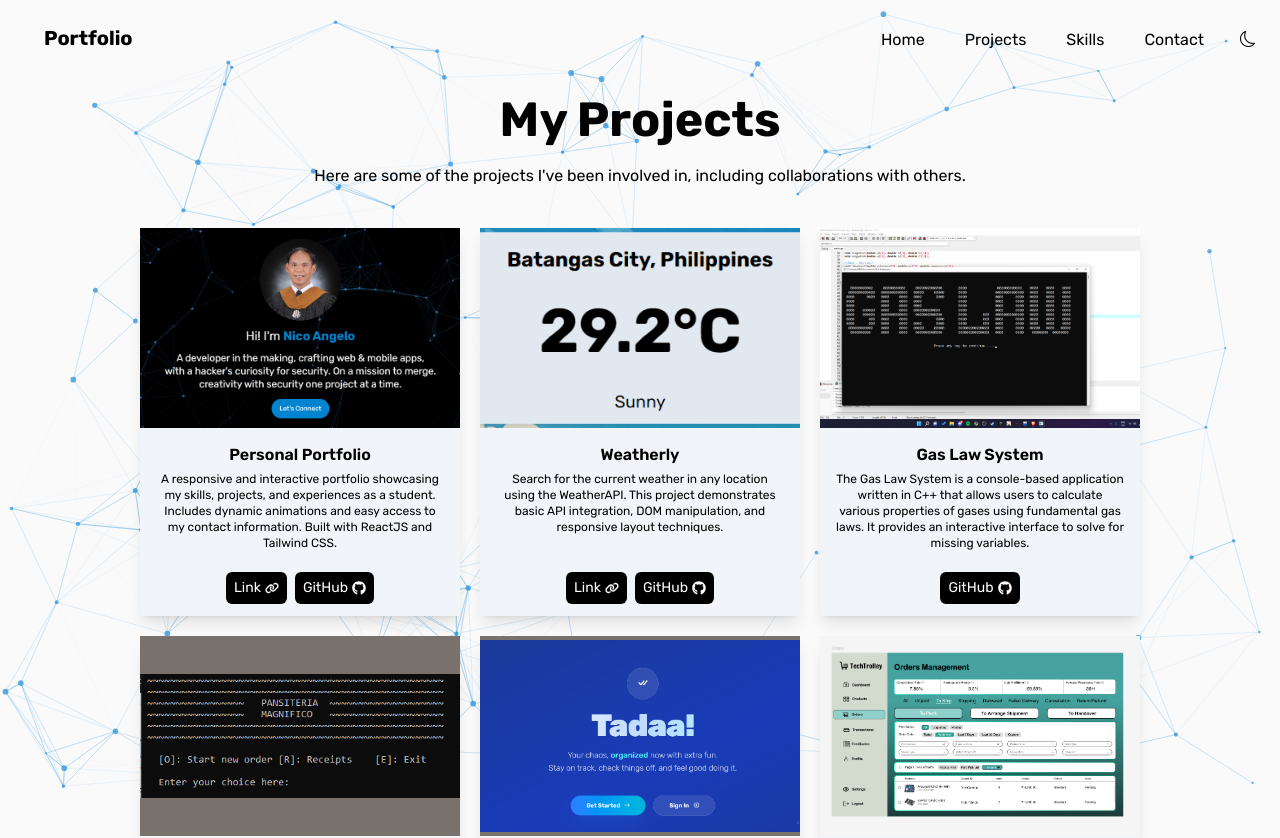
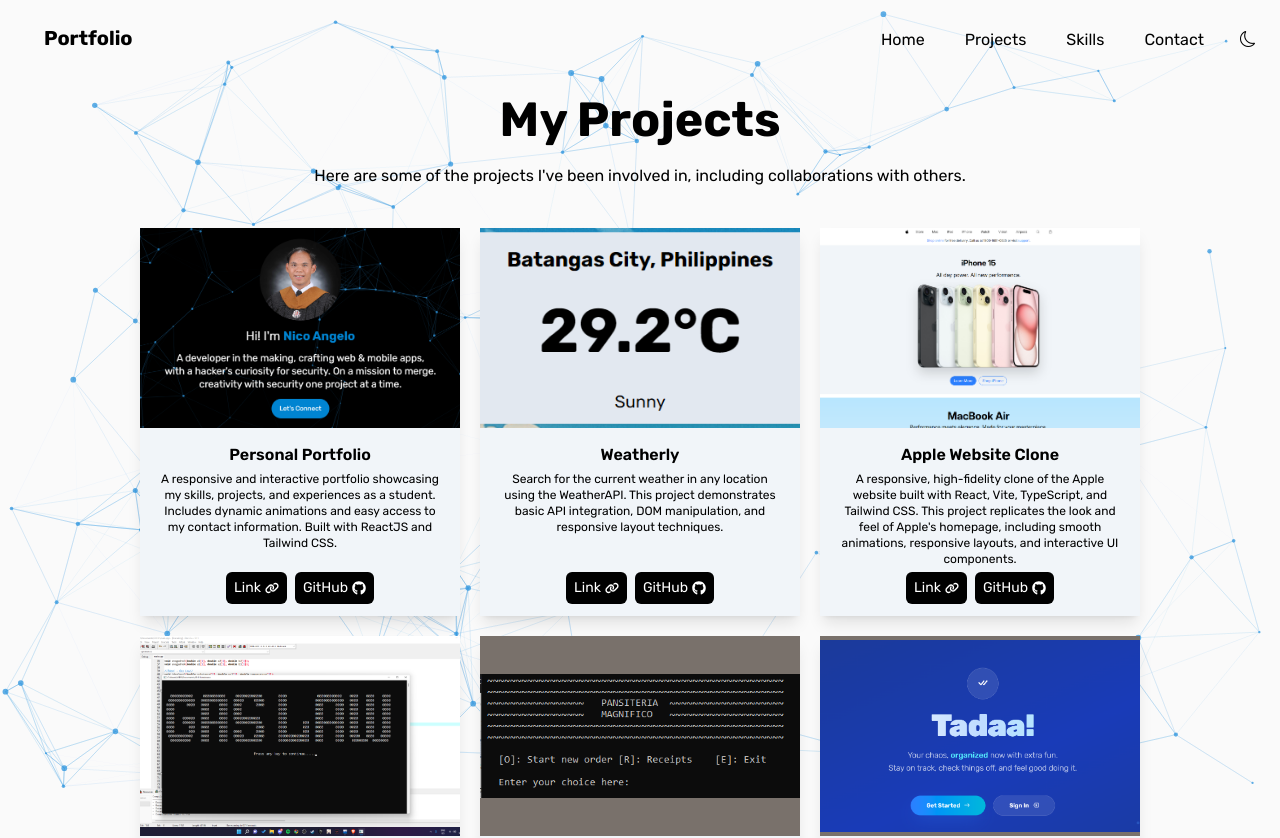
Before and after one commit to Fenrir-qt/nico-burog, a React (Vite) app: page /projects in a window 1280 px wide. Shown: the top 838 px of the page. Built offline with nearby package versions, Linux system fonts and the light colour scheme.

Commit message:
Update projects section

```diff
--- a/src/pages/Projects.jsx
+++ b/src/pages/Projects.jsx
@@ -9,6 +9,7 @@
 import { LazyLoadImage } from "react-lazy-load-image-component";
 import "react-lazy-load-image-component/src/effects/blur.css";
 
+import AppleClone from "../assets/images/apple_clone.png"
 import CozyControl from "../assets/images/cozy_control.png";
 import GasLawSys from "../assets/images/gas_law.png";
 import GeoHazard from "../assets/images/geo_hazard.png";
@@ -54,6 +55,14 @@
       image: Weatherly,
       link: "https://weatherly-seven-rho.vercel.app/",
       github: "https://github.com/Fenrir-qt/weatherly",
+    },
+    {
+      title: "Apple Website Clone",
+      description:
+        "A responsive, high-fidelity clone of the Apple website built with React, Vite, TypeScript, and Tailwind CSS. This project replicates the look and feel of Apple's homepage, including smooth animations, responsive layouts, and interactive UI components.",
+      image: AppleClone,
+      link: "https://apple-site-clone-iota.vercel.app",
+      github: "https://github.com/Fenrir-qt/apple-site-clone"
     },
     {
       title: "Gas Law System",
```
Also changed, not shown: src/assets/images/apple_clone.png (added).
